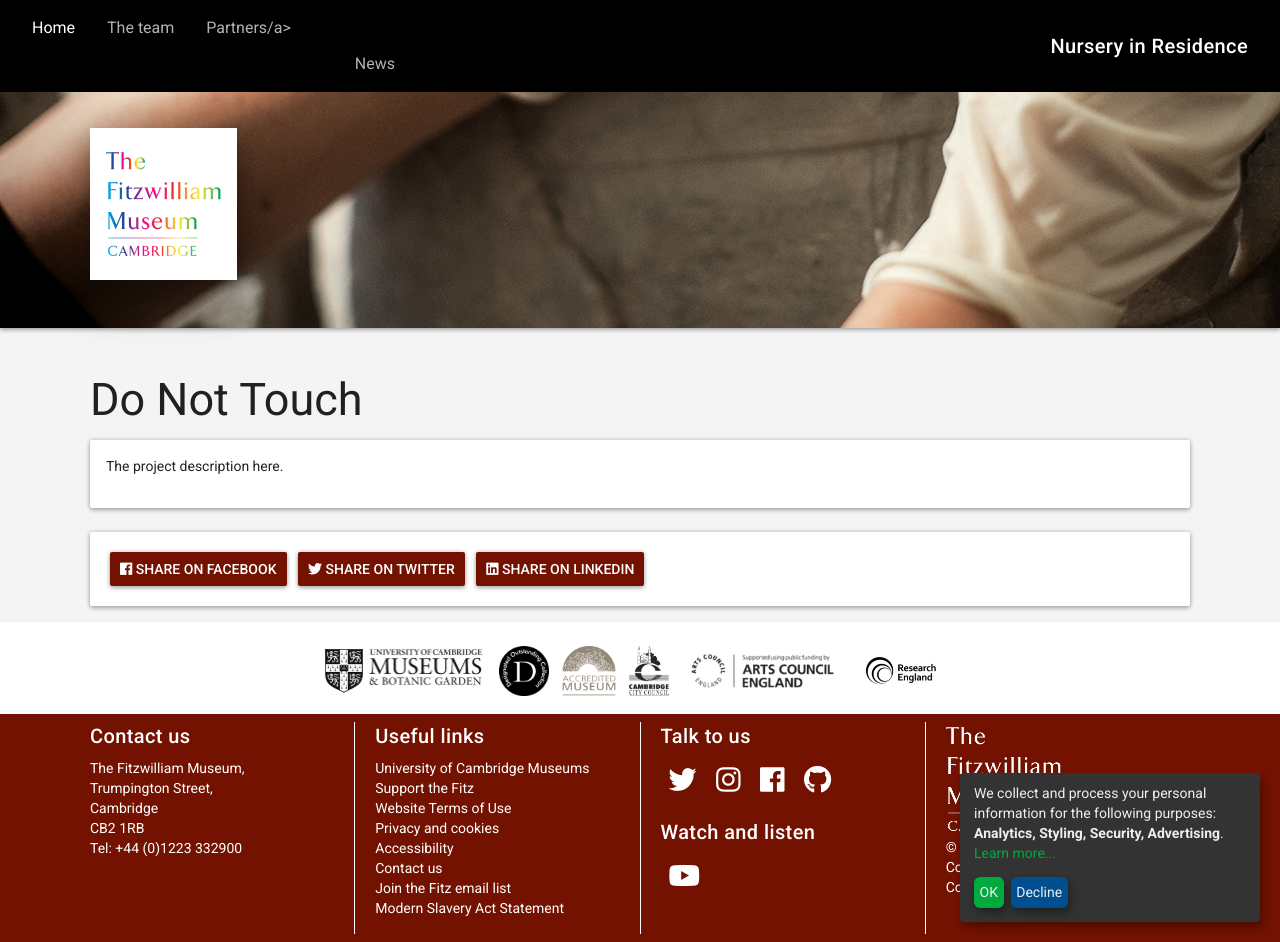
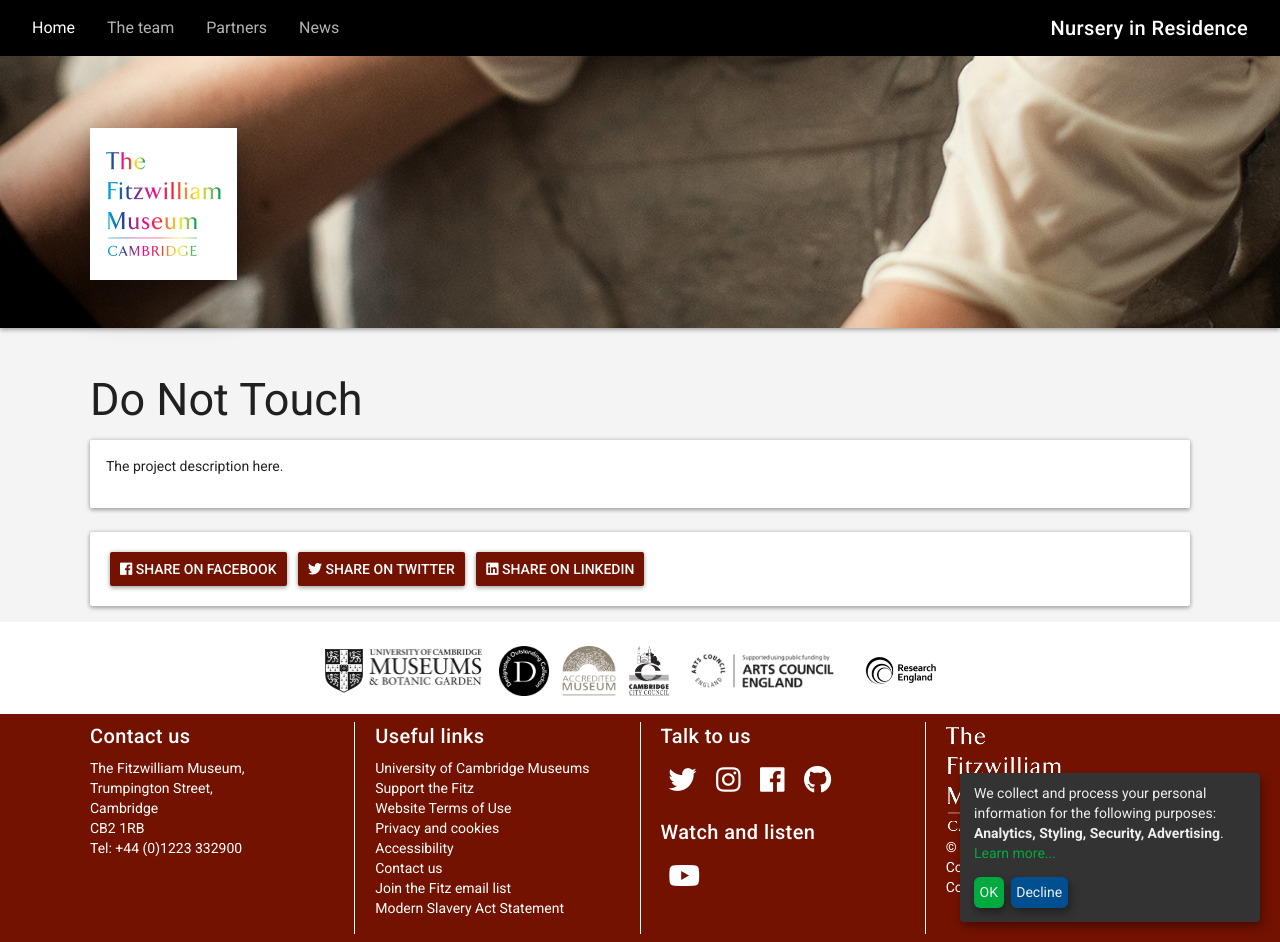
Before and after one commit to FitzwilliamMuseum/fitz-do-not-touch, a Jekyll site: the page built from index.md, in a window 1280 px wide and 942 px high. Built offline with Jekyll 4.4.1, drawn with Linux system fonts in a browser that asks for light colours; nearby versions of some CDN libraries.

Commit message:
Fix menu

```diff
--- a/_includes/structure/navigation.html
+++ b/_includes/structure/navigation.html
@@ -15,7 +15,7 @@
                 <a class="nav-link" href="{{ site.baseurl }}/team">The team</a>
             </li>
             <li class="nav-item">
-                <a class="nav-link" href="{{ site.baseurl }}/partners">Partners/a>
+                <a class="nav-link" href="{{ site.baseurl }}/partners">Partners</a>
             </li>
               <li class="nav-item">
                 <a class="nav-link" href="{{ site.baseurl }}/news">News</a>
```
